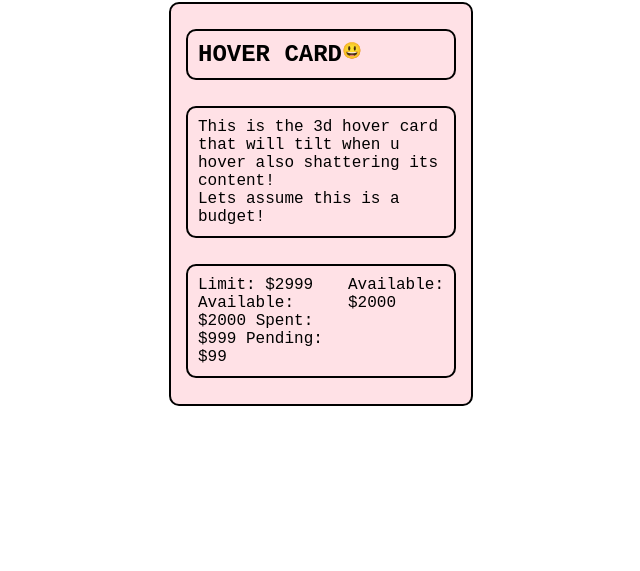
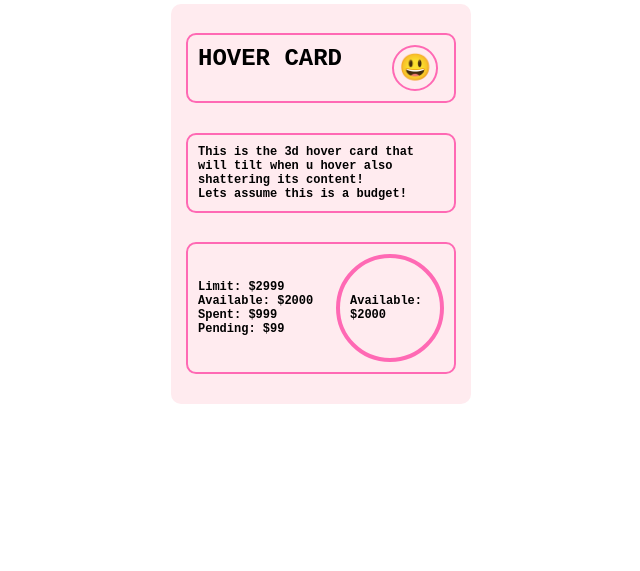
Before and after one commit to faiz-verse/Advanced-CSS-Snippets, a plain HTML site: page 3D-hover-card/index.html in a window 1280 px wide. Shown: the part 229-800 px from the top of the page, without its empty margins (319-959 px from the left). Drawn offline with Linux system fonts and the light colour scheme.

Commit message:
did few more changes

```diff
--- a/3D-hover-card/index.html
+++ b/3D-hover-card/index.html
@@ -9,11 +9,11 @@
 </head>
 
 <body>
-    <h1>Hover me!</h1>
+    <h1>Hover below!</h1>
     <div id="card">
         <div class="card-content">
             <h2>HOVER CARD</h2>
-            <div class="card-emoji">😃</div>
+            <div class="card-emoji"><span>😃</span></div>
         </div>
         <div class="card-content">
             <p>This is the 3d hover card that will tilt when u hover also shattering its content!<br>Lets assume this is a budget!</p>
--- a/3D-hover-card/styles.css
+++ b/3D-hover-card/styles.css
@@ -1,9 +1,9 @@
-*{
+* {
     margin: 0;
     font-family: 'Courier New', Courier, monospace;
 }
 
-body{
+body {
     height: 100vh;
     width: 100vw;
     display: flex;
@@ -14,17 +14,16 @@ body{
     perspective: 1000px;
 }
 
-h1{
+h1 {
     font-size: 40px;
     color: black;
 }
 
-#card{
+#card {
     height: 400px;
     width: 300px;
-    background: rgb(255, 225, 230);
+    background: rgb(255, 235, 239);
 
-    border: 2px solid black;
     display: flex;
     flex-direction: column;
     align-items: center;
@@ -35,17 +34,260 @@ h1{
     position: relative;
 
     transform-style: preserve-3d;
-    /* transform: rotateZ(-30deg) rotateX(30deg) rotateY(45deg); */
+
+    transition: all 1s ease-in-out;
 }
 
-#card .card-content{
+#card .card-content {
     width: 90%;
     display: flex;
-    border: 2px solid black;
+    border: 2px solid hotpink;
     border-radius: 10px;
     padding: 10px;
     box-sizing: border-box;
 
     transform-style: preserve-3d;
-    /* transform: translateZ(60px); */
+
+    transition: all 0.5s ease-in-out;
 }
+
+#card .card-content:nth-child(1){
+    transition-delay: 0.5s;
+}
+#card .card-content:nth-child(2){
+    transition-delay: 1s;
+}
+#card .card-content:nth-child(3){
+    transition-delay: 1.5s;
+}
+
+h2 {
+    position: relative;
+    transition: all 0.5s ease-in-out;
+    transition-delay: 2s;
+}
+
+h2::before {
+    opacity: 0;
+    transition: all 0.5s ease-in-out;
+    transition-delay: 2.5s;
+}
+
+.card-emoji {
+    position: relative;
+    left: 50px;
+    padding: 5px;
+    border-radius: 50%;
+    border: 2px solid hotpink;
+    font-size: 26px;
+
+    transition: all 0.5s ease-in-out;
+    transition-delay: 3s;
+}
+
+.card-emoji::before {
+    opacity: 0;
+    transition: all 0.5s ease-in-out;
+    transition-delay: 3s;
+}
+
+.card-emoji span {
+    display: block;
+    transition: all 0.5s ease-in-out;
+    transition-delay: 3.5;
+}
+
+.card-content:nth-child(2) {
+    font-size: 12px;
+    font-weight: 600;
+}
+
+.card-content:nth-child(2) p {
+    transition: all 0.5s ease-in-out;
+    transition-delay: 4s;
+}
+
+.card-content:nth-child(2) p::before {
+    opacity: 0;
+    transition: all 0.5s ease-in-out;
+    transition-delay: 4s;
+}
+
+.card-content:nth-child(3) {
+    font-size: 12px;
+    font-weight: 600;
+
+    display: flex;
+    align-items: center;
+    justify-content: space-between;
+}
+
+.card-calc {
+    display: flex;
+    flex-direction: column;
+
+    transition: all 0.5s ease-in-out;
+    transition-delay: 4.5s;
+}
+
+.card-calc::before {
+    opacity: 0;
+    transition: all 0.5s ease-in-out;
+    transition-delay: 4.5s;
+}
+
+.card-graph {
+    font-size: 12px;
+    position: relative;
+    height: 80px;
+    width: 80px;
+    display: flex;
+    align-items: center;
+    justify-content: center;
+    border-radius: 50%;
+    border: 4px solid hotpink;
+    padding: 10px;
+
+    transition: all 0.5s ease-in-out;
+    transition-delay: 5s;
+}
+
+.card-graph::before {
+    opacity: 0;
+    transition: all 0.5s ease-in-out;
+    transition-delay: 5s;
+}
+
+.card-graph span {
+    display: block;
+    transition: all 0.5s ease-in-out;
+    transition-delay: 5.5s;
+}
+
+
+/* ON HOVER */
+#card:hover {
+    transform: rotateZ(-30deg) rotateX(30deg) rotateY(45deg);
+}
+
+#card:hover .card-content {
+    transform-style: preserve-3d;
+    transform: translateZ(60px);
+}
+
+#card:hover h2 {
+    transform-style: preserve-3d;
+    transform: translateZ(25px);
+    position: relative;
+}
+
+#card:hover h2::before {
+    opacity: 1;
+    position: absolute;
+    left: 10px;
+    content: 'HOVER CARD';
+    font-size: 22px;
+    color: lightpink;
+    transform: translateZ(-25px);
+
+    filter: blur(3px);
+}
+
+#card:hover .card-emoji {
+    transform-style: preserve-3d;
+    transform: translateZ(25px);
+}
+
+#card:hover .card-emoji::before {
+    opacity: 1;
+    position: absolute;
+    top: 0;
+    left: 10px;
+
+    content: '';
+    height: 30px;
+    width: 30px;
+    border-radius: 50%;
+    border: 2px solid lightpink;
+    font-size: 26px;
+
+    transform: translateZ(-25px);
+
+    filter: blur(3px);
+}
+
+#card:hover .card-emoji span {
+    display: block;
+    transform-style: preserve-3d;
+    transform: translateZ(15px);
+}
+
+#card:hover .card-content:nth-child(2) p {
+    transform-style: preserve-3d;
+    transform: translateZ(25px);
+}
+
+#card:hover .card-content:nth-child(2) p::before {
+    opacity: 1;
+    position: absolute;
+    left: 10px;
+    content: 'This is the 3d hover card that will tilt when u hover also shattering its content!<br>Lets assume this is a budget!';
+    font-size: 10px;
+    color: lightpink;
+    transform: translateZ(-25px);
+    filter: blur(2px);
+}
+
+#card:hover .card-calc {
+    transform-style: preserve-3d;
+    transform: translateZ(25px);
+    position: relative;
+}
+
+#card:hover .card-calc::before {
+    opacity: 1;
+    content: 'Limit: $2999 Available: $2000 Spent: $999 Pending: $99';
+    display: flex;
+    flex-direction: column;
+    transform-style: preserve-3d;
+    transform: translateZ(25px);
+    position: absolute;
+    width: 100%;
+    left: 10px;
+    font-size: 12px;
+    color: lightpink;
+    transform: translateZ(-25px);
+    filter: blur(2px);
+}
+
+#card:hover .card-graph {
+    font-size: 12px;
+
+    transform-style: preserve-3d;
+    transform: translateZ(25px);
+    position: relative;
+}
+
+#card:hover .card-graph::before {
+    opacity: 1;
+    position: absolute;
+    top: 10;
+    left: 10px;
+
+    content: '';
+    height: 80px;
+    width: 80px;
+    border-radius: 50%;
+    border: 2px solid lightpink;
+    font-size: 26px;
+
+    transform: translateZ(-25px);
+
+    filter: blur(3px);
+}
+
+#card:hover .card-graph span {
+    display: block;
+    transform-style: preserve-3d;
+    transform: translateZ(25px);
+}
```
